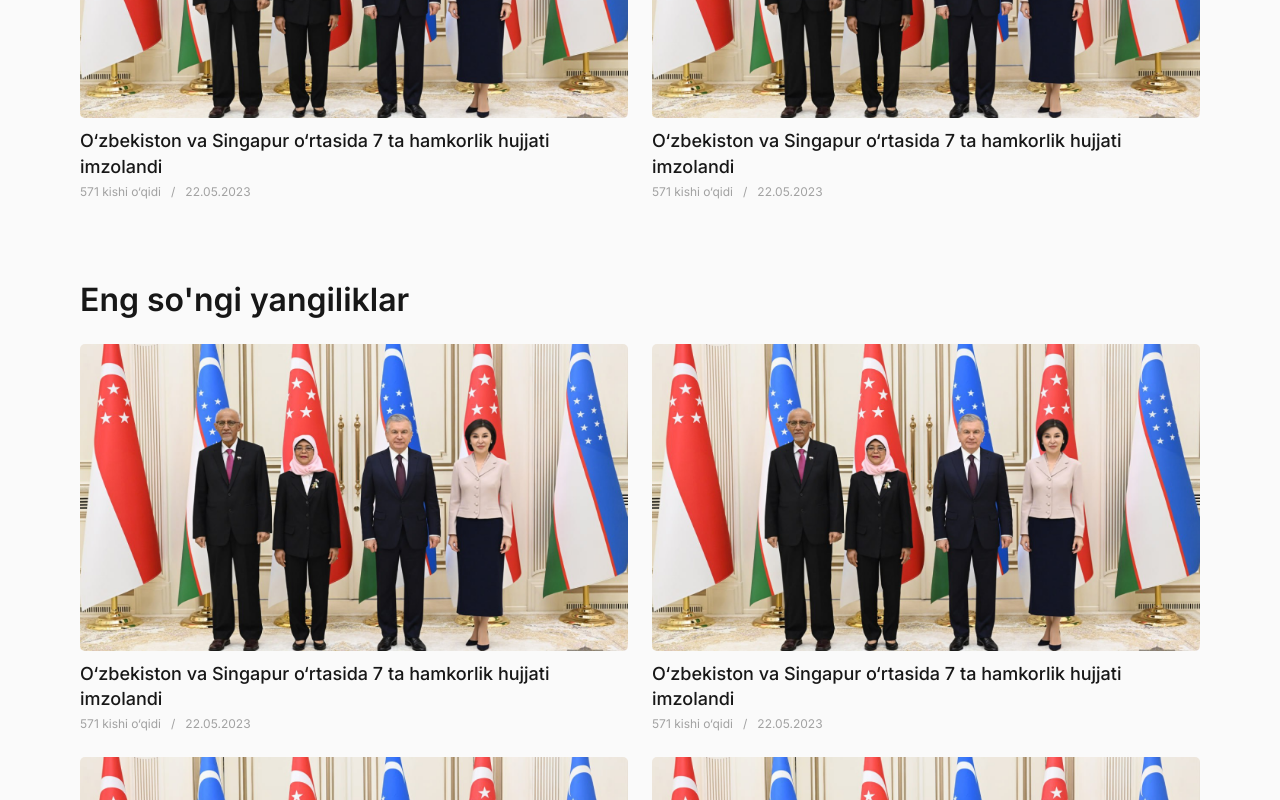
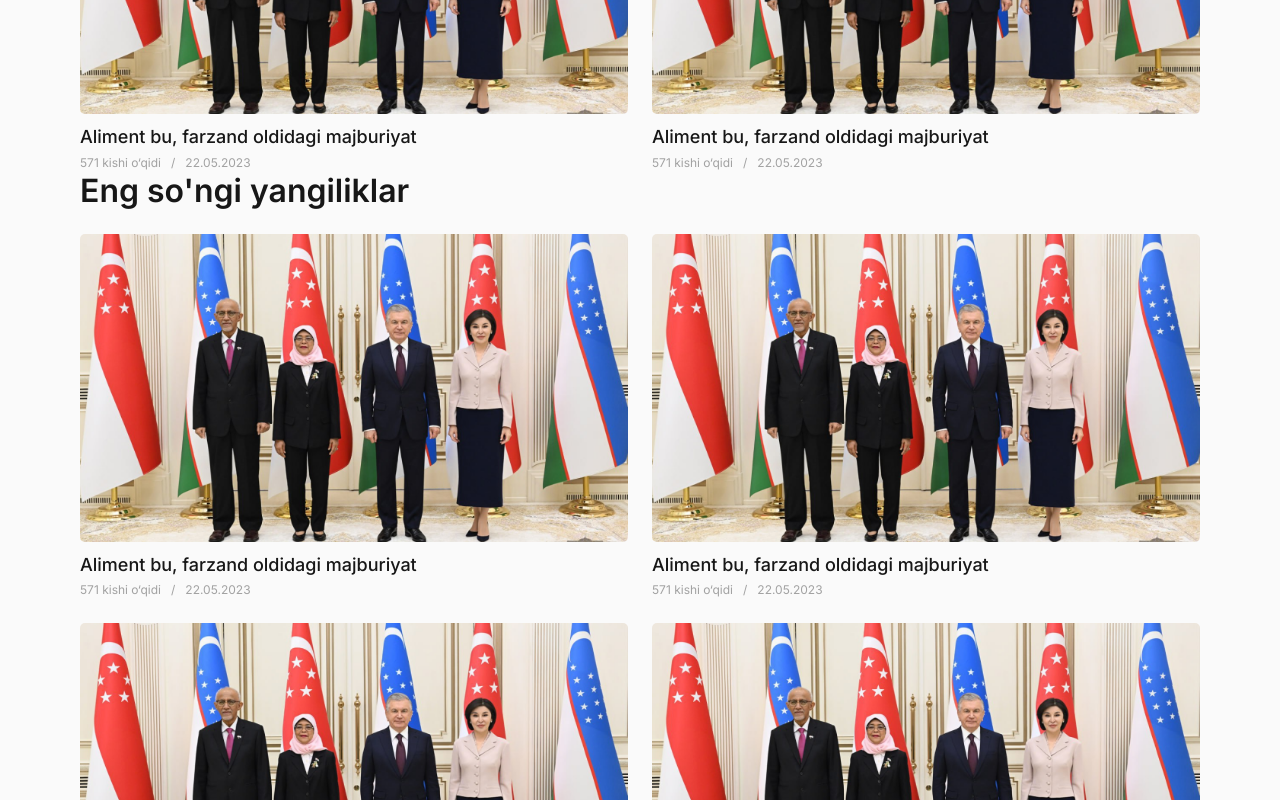
Before and after one commit to Sadullo1992/newspaper, a Next.js app: page / in a window 1280 px wide. Shown: the part 1020-1820 px from the top of the page. Built offline with nearby package versions, Linux system fonts and the light colour scheme.

Commit message:
feat: add reponsive home ui

```diff
--- a/components/Article.tsx
+++ b/components/Article.tsx
@@ -5,13 +5,13 @@ export default function Article() {
   return (
     <article className="article">
       <Image src={articleImg} alt="article photo" className="article__photo" />
-      <h3 className="article__title">
-        O‘zbekiston va Singapur o‘rtasida 7 ta hamkorlik hujjati imzolandi
-      </h3>
-      <div className="article__caption">
-        <span>571 kishi o‘qidi</span>
-        <span>/</span>
-        <span>22.05.2023</span>
+      <div className="article__body">
+        <h3 className="article__title">Aliment bu, farzand oldidagi majburiyat</h3>
+        <div className="article__caption">
+          <span>571 kishi o‘qidi</span>
+          <span>/</span>
+          <span>22.05.2023</span>
+        </div>
       </div>
     </article>
   );
--- a/styles/layout/_article.scss
+++ b/styles/layout/_article.scss
@@ -14,18 +14,36 @@
     transition: opacity 0.2s linear;
     border-radius: 5px;
     margin-bottom: 10px;
+    @include mobile {
+      grid-column: 1 / 3;
+      margin-bottom: 0;
+    }
+  }
+  &__body {
+    @include mobile {
+      grid-column: 3 / 6;
+      display: flex;
+      flex-direction: column;
+      justify-content: space-between;
+    }
   }
   &__title {
     @include subtitle;
     color: $black;
     margin-bottom: 4px;
     transition: color 0.2s linear;
+    @include mobilesmall {
+      font-size: 14px;
+    }
   }
   &__caption {
     display: flex;
     gap: 10px;
     @include caption;
     color: $gray;
+    @include mobilesmall {
+      gap: 4px;
+    }
   }
   &::after {
     content: ' ';
@@ -51,6 +69,11 @@
       z-index: 2;
     }
   }
+  @include mobile {
+    display: grid;
+    grid-template-columns: repeat(5, 1fr);
+    gap: 10px;
+  }
 }
 
 // Actual news
@@ -59,7 +82,7 @@
   padding: 14px 20px;
   background-color: $light;
   border-radius: 9px;
-  transform: background-color 0.3s linear;
+  transition: background-color 0.3s linear;
   cursor: pointer;
   &__title {
     @include subtitle;
@@ -68,4 +91,7 @@
   &:hover {
     background-color: $green-lighter;
   }
+  @include desktop {
+    height: 105px;
+  }
 }
--- a/styles/layout/_grid.scss
+++ b/styles/layout/_grid.scss
@@ -5,15 +5,18 @@
   @include desktop {
     grid-template-columns: repeat(2, 1fr);
   }
+  @include mobile {
+    display: block;
+  }
   &__item1 {
     grid-column: 1 / 4;
     @include desktop {
-       grid-column: 1 / 3;
+      grid-column: 1 / 3;
     }
   }
   &__item2 {
     @include desktop {
-       grid-column: 1 / 3;
+      grid-column: 1 / 3;
     }
   }
 }
--- a/styles/pages/_home.scss
+++ b/styles/pages/_home.scss
@@ -1,5 +1,9 @@
 .home {
   padding: 40px 0 80px;
+  @include tablet {
+    padding-top: 0;
+    padding-bottom: 130px;
+  }
 }
 
 // intro
@@ -9,6 +13,7 @@
       width: 100%;
       height: auto;
       aspect-ratio: auto 16 / 9;
+      display: block;
     }
   }
   &__articles {
@@ -19,12 +24,21 @@
       flex-direction: row;
       width: 100%;
     }
+    @include mobile {
+      display: none;
+    }
   }
 }
 
 // Latest news
 .latest-news {
   padding-top: 80px;
+  @include desktop {
+    padding-top: 0;
+  }
+  @include mobile {
+    padding-top: 60px;
+  }
   &__title {
     @include h2;
     color: $black;
@@ -32,6 +46,9 @@
     margin-bottom: 24px;
     @include desktop {
       text-align: left;
+    }
+    @include mobile {
+      margin-bottom: 20px;
     }
   }
   &__grid {
@@ -41,19 +58,46 @@
     @include desktop {
       grid-template-columns: repeat(2, 1fr);
     }
+    @include mobile {
+      grid-template-columns: none;
+      gap: 20px;
+    }
   }
 }
 
 .actual-news {
   padding-top: 90px;
+  @include desktop {
+    padding-top: 0;
+  }
+  @include mobile {
+    padding-top: 20px;
+  }
   &__title {
     @include h3;
     color: $black;
     margin-bottom: 24px;
+    @include desktop {
+      margin-bottom: 12px;
+    }
   }
   &__grid {
     display: flex;
     flex-direction: column;
     gap: 14px;
+    @include desktop {
+      flex-direction: row;
+      gap: 12px;
+      overflow-x: auto;
+      .actual-article {
+        flex-basis: 348px;
+        flex-shrink: 0;
+      }
+    }
+    @include desktop {
+      .actual-article {
+        flex-basis: 340px;
+      }
+    }
   }
 }
```
